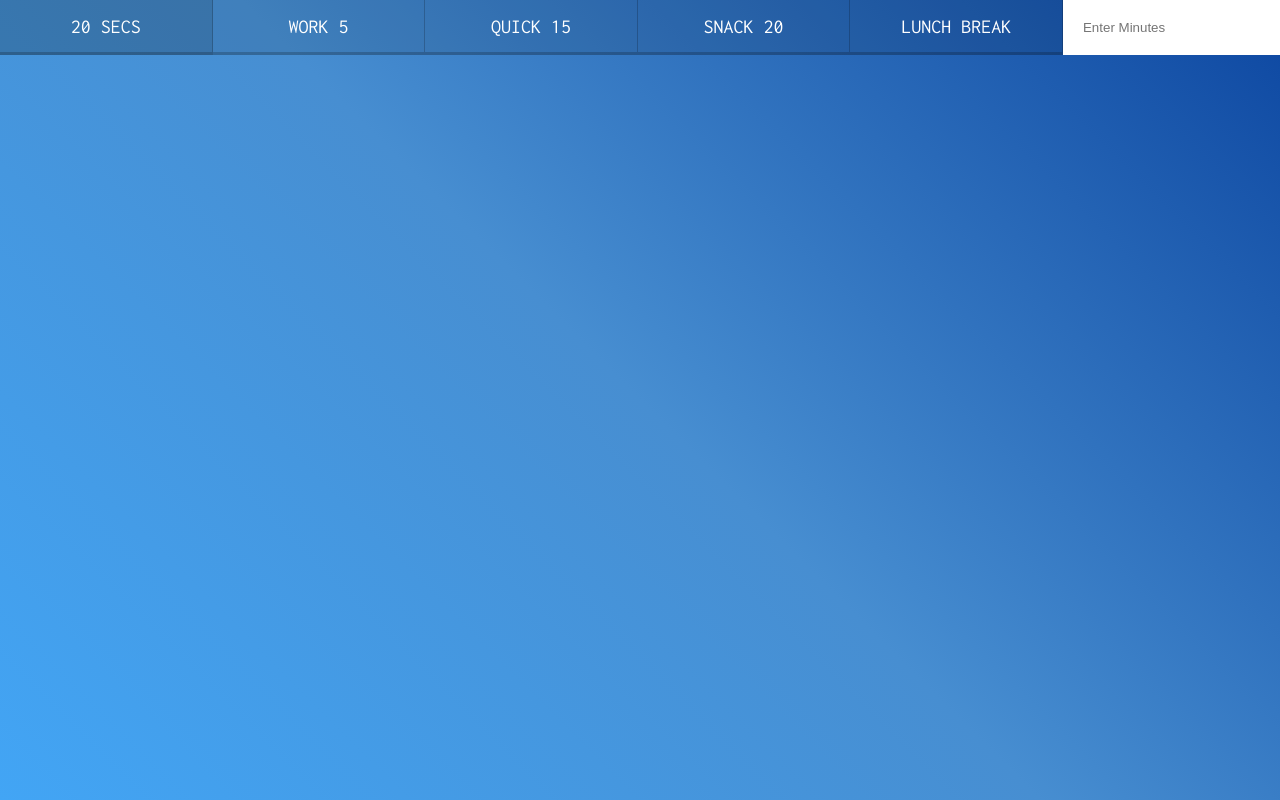
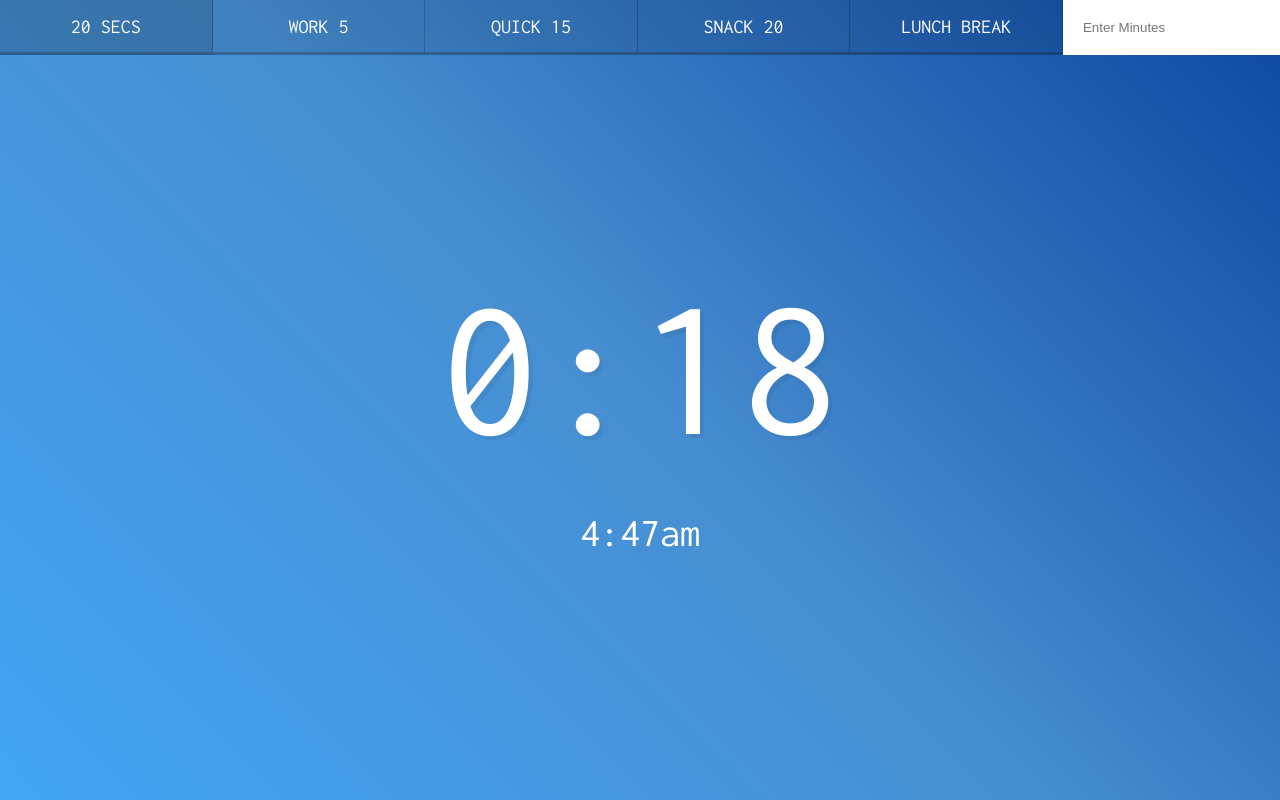
Before and after one commit to DylanMacnab/javascript30, a plain HTML site: page 29 - Countdown Timer/index.html in a window 1280 px wide. Both pictures are taken after a click on the button "20 SECS". Drawn offline with Linux system fonts and the light colour scheme.

Commit message:
finished project 29

```diff
--- a/19 - Webcam Fun/package.json
+++ b/19 - Webcam Fun/package.json
@@ -4,7 +4,7 @@
   "description": "",
   "main": "scripts.js",
   "scripts": {
-    "start" : "browser-sync start --server --files '*.css, *.html, *.js'"
+    "start": "browser-sync start --server --files '*.css, *.html, *.js'"
   },
   "author": "",
   "license": "ISC",
--- a/29 - Countdown Timer/scripts-START.js
+++ b/29 - Countdown Timer/scripts-START.js
@@ -0,0 +1,75 @@
+let countdown;
+const timerDisplay = document.querySelector('.display__time-left');
+const endTime = document.querySelector('.display__end-time');
+const timerButtons = document.querySelectorAll('[data-time]');
+
+function timer(seconds) {
+  // clear any existing countdown intervals to start
+  clearInterval(countdown);
+
+  // get current time and future then time
+  const now = Date.now();
+  const then = now + seconds * 1000;
+
+  // run once before interval starts
+  displayTimeLeft(seconds);
+  displayEndTime(then);
+
+  // Uses setInterval function to track updates to the time
+  countdown = setInterval(() => {
+    const secondsLeft = Math.round((then - Date.now()) / 1000);
+    if (secondsLeft < 0) {
+      clearInterval(countdown);
+      return;
+    }
+    displayTimeLeft(secondsLeft);
+  }, 1000);
+
+}
+
+// function to display time left UI
+function displayTimeLeft(seconds) {
+  const minutes = Math.floor(seconds / 60);
+  const remainderSeconds = seconds % 60;
+
+  const display = `${minutes}:${remainderSeconds < 10 ? `0${remainderSeconds}` : remainderSeconds}`;
+  timerDisplay.textContent = display;
+
+  document.title = display; // set title
+}
+
+// function to display end time
+function displayEndTime(timestamp) {
+  const end = new Date(timestamp);
+  const hour = end.getHours();
+  const minutes = end.getMinutes();
+  endTime.textContent = `${hour > 12 ? `${hour - 12}` : hour}:${minutes < 10 ? `0${minutes}` : minutes}${hour > 12 ? "pm" : "am"}`;
+}
+
+// starts the timer
+function startTimer(e) {
+  const seconds = parseInt(this.dataset.time);
+  timer(seconds);
+}
+
+// attach event listeners
+timerButtons.forEach(button => button.addEventListener('click', startTimer));
+document.customForm.addEventListener('submit', function(e) {
+  e.preventDefault();
+  const minutes = parseInt(this.minutes.value);
+  timer(minutes * 60);
+  this.reset();
+});
+
+
+
+/* Lessons and Reminders:
+1. You can use the "this" keyword to refer to the element click in an event handler -- very similar to how jQuery works.
+2. You can access "name" element directly from the document. syntax
+3. Date.now() returns milliseconds since jan 1, 1970
+4. If you need to make a set interval run once immediately you can extract that meat of the interval callback into another function and run that before the setInterval starts.
+5. Always declare your setInterval to a variable so you can clear it at a later time.
+6. Node list has a forEach() method that is good for add event listeners to a bunch of elements at once
+7. Submit event is triggered when button is clicked.
+8.
+*/
```
Also changed, not shown: 19 - Webcam Fun/index.html (+2 -2 lines), 19 - Webcam Fun/scripts.js (+30 -0 lines), 1 other file.
